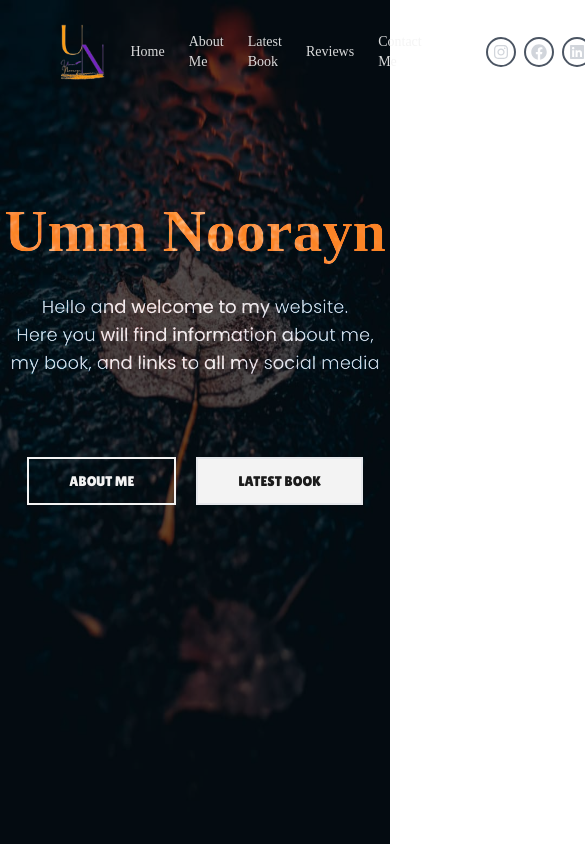
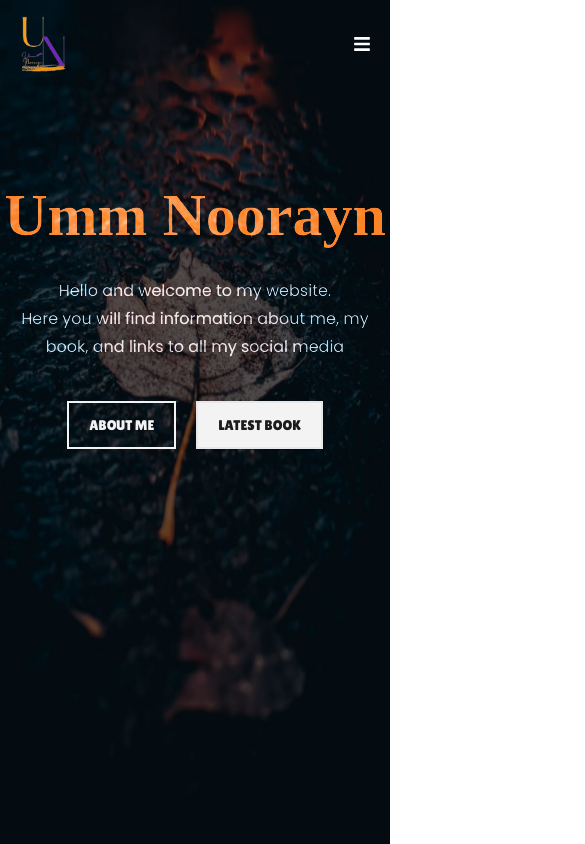
Before and after one commit to Mahmud1087/portfolio-projects, a React (Vite) app in the folder author_portfolio/: page / in a window 390 px wide. Shown: the top 844 px of the page, 585 px wide, since content can reach past the window. Built offline with nearby package versions, Linux system fonts and the light colour scheme; a web font is replaced by a local one.

Commit message:
started the mobile responsiveness

```diff
--- a/author_portfolio/src/components/Hero.jsx
+++ b/author_portfolio/src/components/Hero.jsx
@@ -4,7 +4,7 @@ import HeroContent from './HeroContent';
 
 const Hero = () => {
   return (
-    <section className=' bg-[#0000009a] h-screen relative'>
+    <section className=' bg-[#0000009a] h-screen relative w-screen'>
       <img
         src={heroBg}
         alt='Hero background'
--- a/author_portfolio/src/components/HeroContent.jsx
+++ b/author_portfolio/src/components/HeroContent.jsx
@@ -1,23 +1,23 @@
 const HeroContent = () => {
   return (
-    <div className='mt-24 w-full flex flex-col items-center justify-center'>
+    <div className='mt-24 w-full flex flex-col items-center justify-center text-center'>
       <h1 className='font-chelsea font-bold text-6xl text-orange-300'>
         Umm Noorayn
       </h1>
-      <p className='text-lg text-center text-gray-200 font-poppins mt-8 leading-7'>
+      <p className=' mx-5 lg:mx-0 lg:text-lg text-center text-gray-200 font-poppins mt-8 leading-7'>
         Hello and welcome to my website. <br /> Here you will find information
         about me, my book, and links to all my social media
       </p>
-      <section className='relative w-full flex justify-center items-center gap-5 mt-[5rem]'>
+      <section className='relative w-full flex justify-center items-center gap-5 mt-10 lg:mt-[5rem]'>
         <a
           href='#aboutme'
-          className=' font-lilita text-[#f3f3f3] text-sm bg-transparent py-3 px-10 transition-all border-2 border-[#f3f3f3] hover:bg-[#f3f3f3] hover:text-[#141414]'
+          className=' font-lilita text-[#f3f3f3] text-sm bg-transparent py-3 px-5 lg:px-10 transition-all border-2 border-[#f3f3f3] hover:bg-[#f3f3f3] hover:text-[#141414]'
         >
           ABOUT ME
         </a>
         <a
           href='#latestbook'
-          className=' font-lilita text-[#1b1b1b] text-sm border-2 bg-[#f3f3f3] py-3 px-10 transition-all hover:border-2 hover:border-[#f3f3f3] hover:bg-transparent hover:text-[#f3f3f3]'
+          className=' font-lilita text-[#1b1b1b] text-sm border-2 bg-[#f3f3f3] py-3 px-5 lg:px-10 transition-all hover:border-2 hover:border-[#f3f3f3] hover:bg-transparent hover:text-[#f3f3f3]'
         >
           LATEST BOOK
         </a>
--- a/author_portfolio/src/components/Navbar.jsx
+++ b/author_portfolio/src/components/Navbar.jsx
@@ -1,4 +1,5 @@
 // import { useState } from 'react';
+import { FaBars } from 'react-icons/fa';
 import logo from '../assets/logoo.png';
 import { menuLinks, socials } from '../data';
 
@@ -11,9 +12,9 @@ function Navbar({ bg }) {
 
   return (
     <nav className={`${bg}`}>
-      <div className='w-[70vw] m-auto py-6 flex justify-between gap-6 relative'>
+      <div className='flex justify-between gap-6 relative container-md lg:w-[70vw] lg:m-auto lg:py-6 '>
         <img src={logo} alt='Logo' className='w-12' />
-        <article className='flex gap-16 text-sm text-[#f3f3f3e3] font-chelsea'>
+        <article className='hidden gap-16 text-sm text-[#f3f3f3e3] font-chelsea lg:flex'>
           <div className='flex gap-6 items-center'>
             {menuLinks.map((menu) => {
               const { id, text, link } = menu;
@@ -42,6 +43,9 @@ function Navbar({ bg }) {
             })}
           </section>
         </article>
+        <button className='text-white border-none focus:outline-none text-lg'>
+          <FaBars />
+        </button>
       </div>
     </nav>
   );
--- a/author_portfolio/src/index.css
+++ b/author_portfolio/src/index.css
@@ -10,10 +10,17 @@ body {
 * {
   scroll-behavior: smooth;
 }
+
 .container {
   width: 70vw;
   margin: auto;
   padding: 5rem 0;
+}
+
+.container-md {
+  width: 90vw;
+  margin: auto;
+  padding: 1rem 0;
 }
 
 .heading {
```
